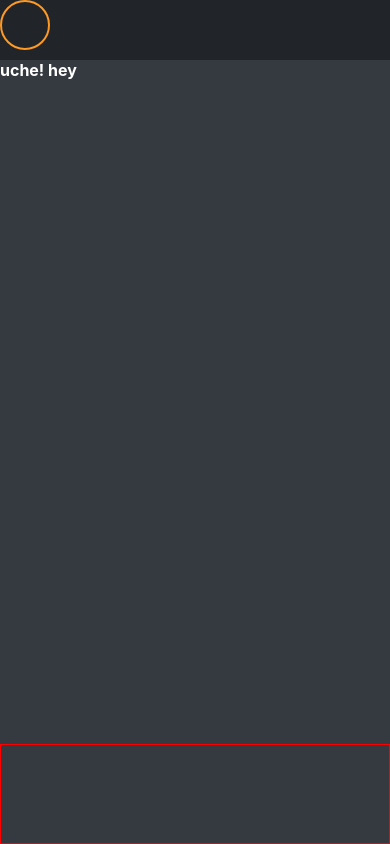
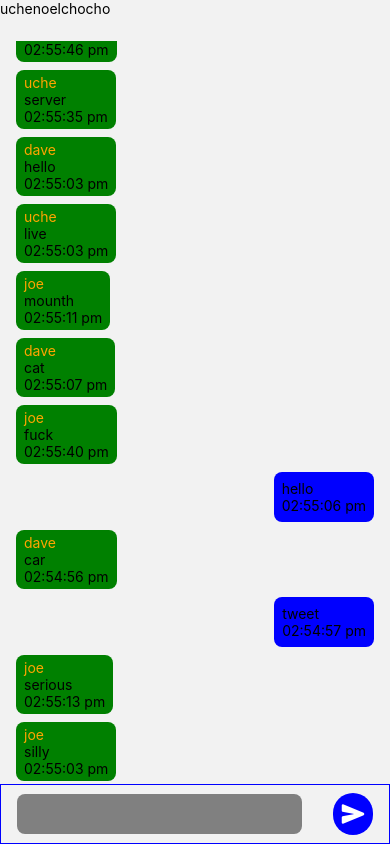
Before and after one commit to uchexgod/wordclash-mobile, a React Native app: screen /chatScreen in a window 390 px wide. Built offline with nearby package versions, Linux system fonts and the light colour scheme.

Commit message:
scroll to bottom

```diff
--- a/App.tsx
+++ b/App.tsx
@@ -3,7 +3,13 @@ import * as React from 'react';
 import {NavigationContainer} from '@react-navigation/native';
 import {createNativeStackNavigator} from '@react-navigation/native-stack';
 import HomeStack from './src/screens/chat';
-import {SafeAreaView, StatusBar, useColorScheme} from 'react-native';
+import {
+  KeyboardAvoidingView,
+  Platform,
+  SafeAreaView,
+  StatusBar,
+  useColorScheme,
+} from 'react-native';
 
 const RootStack = createNativeStackNavigator();
 export default function App() {
@@ -11,6 +17,9 @@ export default function App() {
   const barStyle = colorScheme === 'light' ? 'dark-content' : 'light-content';
   return (
     <NavigationContainer>
+      <KeyboardAvoidingView
+        style={{flex: 1}}
+        behavior={Platform.OS === 'ios' ? 'padding' : 'height'}>
         <SafeAreaView
           style={[
             {
@@ -27,6 +36,7 @@ export default function App() {
             />
           </RootStack.Navigator>
         </SafeAreaView>
+      </KeyboardAvoidingView>
     </NavigationContainer>
   );
 }
--- a/src/screens/chat/ChatList.tsx
+++ b/src/screens/chat/ChatList.tsx
@@ -1,3 +1,4 @@
+import {useNavigation} from '@react-navigation/native';
 import React from 'react';
 import {StyleSheet, View, Image, Pressable, FlatList} from 'react-native';
 import {ChatListItem} from '../../components/elements/ChatListItem';
@@ -5,6 +6,7 @@ import Text from '../../components/elements/Text';
 import Bell from '../../components/icons/Bell';
 import ChatPlus from '../../components/icons/ChatPlus';
 import Coins from '../../components/icons/Coins';
+import {ChatListProps} from '../../types';
 
 const DATA = [
   {
@@ -31,6 +33,7 @@ const DATA = [
   },
 ];
 export default function ChatList() {
+  const navigation = useNavigation();
   return (
     <View style={styles.container}>
       <View style={styles.header}>
@@ -71,7 +74,10 @@ export default function ChatList() {
           ItemSeparatorComponent={Line}
           data={DATA}
           renderItem={({item}) => (
-            <ChatListItem item={item} onPress={() => console.warn('pressed')} />
+            <ChatListItem
+              item={item}
+              onPress={() => navigation.navigate('chatScreen')}
+            />
           )}
         />
       </View>
--- a/src/screens/chat/ChatScreen.tsx
+++ b/src/screens/chat/ChatScreen.tsx
@@ -1,49 +1,373 @@
 import React from 'react';
-import {FlatList} from 'react-native';
+import {useState} from 'react';
+import dayjs from 'dayjs';
+import {StyleSheet, TextInput} from 'react-native';
+import {FlatList, Pressable, Text, View} from 'react-native';
+import Icon from 'react-native-vector-icons/Ionicons';
+import uuid from 'react-native-uuid';
+import {useRef} from 'react';
 
-import styled from 'styled-components/native';
-import Text from '../../components/elements/Text';
+import {useCallback} from 'react';
+import {useEffect} from 'react';
 
-const DATA = [{id: 1, messge: 'uche! hey', sender: 'noel'}];
+interface message {
+  id: string;
+  sender: string;
+  content: string;
+  time: number;
+}
+
+const messages: message[] = [
+  {
+    id: '550e15bf-08ac-4e97-bc16-a0f9ebb929f3',
+    time: 1630508141881,
+    sender: 'joe',
+    content: 'live',
+  },
+  {
+    id: '9d62babc-c6f1-439b-914b-c14476824e5e',
+    time: 1630508142881,
+    sender: 'dave',
+    content: 'server',
+  },
+  {
+    id: 'd61997f8-ba14-44ee-b243-4a6492011d59',
+    time: 1630508146881,
+    sender: 'joe',
+    content: 'musk',
+  },
+  {
+    id: '73795974-29cc-4b3a-a04e-5ba1df8a3ed8',
+    time: 1630508148881,
+    sender: 'uche',
+    content: 'mounth',
+  },
+  {
+    id: 'd25df32e-bee8-4064-883a-8d62260bb724',
+    time: 1630508144881,
+    sender: 'joe',
+    content: 'serve',
+  },
+  {
+    id: 'e7e5ee71-6d3f-4b16-9e20-77e761717ad3',
+    time: 1630508126881,
+    sender: 'uche',
+    content: 'wife',
+  },
+  {
+    id: '834aeedf-2360-4b56-a80c-bd1deec113c7',
+    time: 1630508098881,
+    sender: 'me',
+    content: 'silly',
+  },
+  {
+    id: '8027a1da-7ff1-41b1-ac36-323df939570a',
+    time: 1630508150881,
+    sender: 'me',
+    content: 'wife',
+  },
+  {
+    id: '3aa1f1b0-9dae-4c0d-a7e9-181ee9c1cfd7',
+    time: 1630508145881,
+    sender: 'joe',
+    content: 'hello',
+  },
+  {
+    id: '38c39472-f366-4985-87af-f2a88696a819',
+    time: 1630508119881,
+    sender: 'uche',
+    content: 'tweet',
+  },
+  {
+    id: '289418f1-abf2-4afd-b73f-fa2dcab56193',
+    time: 1630508140881,
+    sender: 'chinwe',
+    content: 'wife',
+  },
+  {
+    id: '9e857d67-473b-4562-bd06-a0b2a87aaa73',
+    time: 1630508131881,
+    sender: 'me',
+    content: 'serve',
+  },
+  {
+    id: '3a815514-1b68-4a65-a93d-7fafd256430a',
+    time: 1630508104881,
+    sender: 'chinwe',
+    content: 'fuck',
+  },
+  {
+    id: 'e0ec036c-bf6e-4d58-bc0c-7a5e456791f3',
+    time: 1630508113881,
+    sender: 'prosper',
+    content: 'goat',
+  },
+  {
+    id: '1fd55698-a23d-4412-b27c-48e4fd639373',
+    time: 1630508130881,
+    sender: 'uche',
+    content: 'jokd',
+  },
+  {
+    id: 'bc8829db-dea5-4f29-8f46-d4e6a904ce30',
+    time: 1630508093881,
+    sender: 'joe',
+    content: 'joke',
+  },
+  {
+    id: '3346f198-e1bf-4894-8af4-e1cf9f4a12af',
+    time: 1630508102881,
+    sender: 'me',
+    content: 'cat',
+  },
+  {
+    id: 'bc5e106b-b4ba-4fae-b44d-f8d1a1900ab0',
+    time: 1630508118881,
+    sender: 'me',
+    content: 'live',
+  },
+  {
+    id: 'fbe9385f-51b6-4fef-95ab-a4716ff19023',
+    time: 1630508146881,
+    sender: 'joe',
+    content: 'mesh',
+  },
+  {
+    id: '867e5f49-db1a-49ec-8ae0-4dfe5a2c5725',
+    time: 1630508135881,
+    sender: 'uche',
+    content: 'server',
+  },
+  {
+    id: '67350eeb-077b-4554-8e47-91669b74aa6a',
+    time: 1630508103881,
+    sender: 'dave',
+    content: 'hello',
+  },
+  {
+    id: '3fb69baa-67ef-4921-b94d-e6e3fd0eebb3',
+    time: 1630508103881,
+    sender: 'uche',
+    content: 'live',
+  },
+  {
+    id: '89c3b9d4-c453-4b9d-b753-dbaef9132063',
+    time: 1630508111881,
+    sender: 'joe',
+    content: 'mounth',
+  },
+  {
+    id: '007c3277-58b7-4a3c-aa45-aab48e657060',
+    time: 1630508107881,
+    sender: 'dave',
+    content: 'cat',
+  },
+  {
+    id: '0685f6f0-58e2-4e09-899a-4658f8909ac0',
+    time: 1630508140881,
+    sender: 'joe',
+    content: 'fuck',
+  },
+  {
+    id: '8efcc9ff-887d-4fec-83bf-e532a6597bf6',
+    time: 1630508106881,
+    sender: 'me',
+    content: 'hello',
+  },
+  {
+    id: 'a9c03204-2884-4a6a-9935-eb6945a0a602',
+    time: 1630508096881,
+    sender: 'dave',
+    content: 'car',
+  },
+  {
+    id: '0e8ce161-dcc4-41a5-872f-57a80abece69',
+    time: 1630508097881,
+    sender: 'me',
+    content: 'tweet',
+  },
+  {
+    id: 'c72e72a3-7a1f-4e4c-8a5e-8a80356bd8fe',
+    time: 1630508113881,
+    sender: 'joe',
+    content: 'serious',
+  },
+  {
+    id: 'f476231f-f498-4dba-b2e3-8f41b88f9b85',
+    time: 1630508103881,
+    sender: 'joe',
+    content: 'silly',
+  },
+];
 
 export default function ChatScreen() {
+  const [msgs, updateMessages] = useState<message[]>(messages);
+  const [word, addWord] = useState<string>('');
+  const listRef = useRef<FlatList<message>>(null);
+
+  const format = (time: number) => {
+    return dayjs(time).format('hh:mm:ss a');
+  };
+  const sendMsg = () => {
+    if (word !== '') {
+      const now = dayjs().valueOf();
+      const id = uuid.v4().toString();
+      updateMessages([...msgs, {id, time: now, content: word, sender: 'me'}]);
+      addWord('');
+    }
+  };
+
+  const scrollToBottom = useCallback(
+    (animated: boolean = true) => {
+      console.log('update');
+      if (listRef) {
+        console.log('abtsx');
+        listRef.current!.scrollToEnd({animated});
+      }
+    },
+    [listRef],
+  );
+
+  const godown = () => {
+    if (listRef) {
+      console.log('abtsx');
+      listRef.current!.scrollToEnd();
+    }
+  };
+
+  useEffect(() => {
+    console.log('called');
+    scrollToBottom();
+  }, [msgs, scrollToBottom]);
+
   return (
-    <Wrapper>
-      <Header activeOpacity={1}>
-        <UserAvatar />
-      </Header>
-      <FlatList
-        data={DATA}
-        keyExtractor={item => item.id.toString()}
-        renderItem={({item}) => <Text>{item.messge}</Text>}
-      />
-      <Foot />
-    </Wrapper>
+    <View style={styles.container}>
+      <View style={styles.viewhead}>
+        <Pressable>
+          <FlatList
+            horizontal={true}
+            data={['uche', 'noel', 'chocho']}
+            renderItem={({item}) => <Text>{item}</Text>}
+            keyExtractor={item => item}
+          />
+        </Pressable>
+      </View>
+      <View style={styles.messages}>
+        <FlatList
+          ref={listRef}
+          removeClippedSubviews
+          onContentSizeChange={() => godown()}
+          data={msgs}
+          automaticallyAdjustContentInsets={false}
+          keyExtractor={item => item.id.toString()}
+          renderItem={({item}) =>
+            item.sender === 'system' ? (
+              <View style={styles.sysMsg}>
+                <Text>{item.content}</Text>
+              </View>
+            ) : (
+              <View
+                style={[
+                  item.sender === 'me' ? styles.inMsg : styles.outMsg,
+                  styles.msg,
+                ]}>
+                <Text
+                  style={[item.sender !== 'me' ? styles.pmsg : styles.hidden]}>
+                  {item.sender}
+                </Text>
+                <Text>{item.content}</Text>
+                <Text>{format(item.time)}</Text>
+              </View>
+            )
+          }
+        />
+      </View>
+      <View style={styles.wordPad}>
+        <TextInput
+          style={styles.input}
+          textContentType="none"
+          value={word}
+          onChangeText={addWord}
+          autoCorrect={false}
+          autoCompleteType="off"
+          keyboardType="default"
+        />
+
+        <Pressable style={styles.btn} onPress={() => sendMsg()}>
+          <Icon name="send" size={24} color="#fff" />
+        </Pressable>
+      </View>
+    </View>
   );
 }
 
-const UserAvatar = styled.View`
-  width: 50px;
-  height: 50px;
-  margin-right: 12px;
-  border: 2px solid #fe9923;
-  border-radius: 25px;
-`;
+const styles = StyleSheet.create({
+  container: {
+    flex: 1,
+  },
+  wordPad: {
+    flexDirection: 'row',
+    borderColor: 'blue',
+    borderWidth: 1,
+    padding: 8,
+    alignItems: 'center',
+    paddingHorizontal: 16,
+  },
+  btn: {
+    padding: 8,
+    backgroundColor: 'blue',
+    borderRadius: 24,
+    justifyContent: 'center',
+    alignItems: 'center',
+  },
+  input: {
+    width: '80%',
+    height: 40,
+    marginRight: 'auto',
+    padding: 8,
+    borderRadius: 8,
+    backgroundColor: 'grey',
+  },
+  messages: {
+    marginTop: 24,
+    marginBottom: 'auto',
+    flex: 1,
+  },
+  msg: {
+    borderRadius: 8,
+    marginBottom: 8,
+  },
 
-const Wrapper = styled.View`
-  background-color: #343a40;
-  flex: 1;
-`;
+  inMsg: {
+    marginRight: 16,
+    marginLeft: 'auto',
+    backgroundColor: 'blue',
+    padding: 8,
+  },
+  outMsg: {
+    paddingHorizontal: 8,
+    paddingVertical: 4,
 
-const Header = styled.TouchableOpacity`
-  height: 60px;
-  background-color: #212529;
-  /* border-bottom-color: red;
-  border-bottom-width: 1px;
-  border: 1px solid red; */
-`;
+    marginLeft: 16,
+    marginRight: 'auto',
+    backgroundColor: 'green',
+  },
 
-const Foot = styled.View`
-  border: 1px solid red;
-  height: 100px;
-`;
+  hidden: {
+    display: 'none',
+  },
+  pmsg: {
+    color: 'orange',
+  },
+
+  sysMsg: {
+    marginRight: 'auto',
+    marginLeft: 'auto',
+    width: '70%',
+    alignItems: 'center',
+    padding: 8,
+    marginVertical: 8,
+  },
+
+  viewhead: {},
+});
```
Also changed, not shown: package.json (+7 -1 lines), populator.js (added, +60 -0 lines), theme.ts (renamed from src/theme.ts), 6 other files (tests, documents, lock files or other folders). Lines whose indentation alone changed are shown as unchanged.
